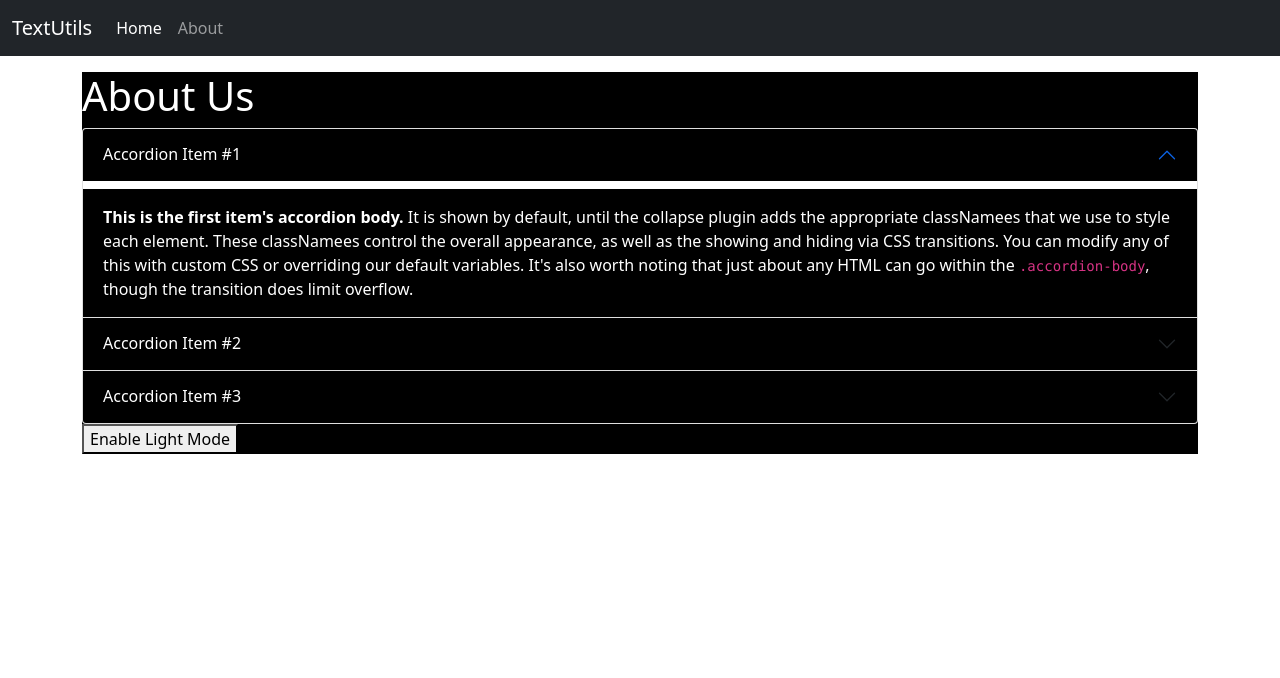
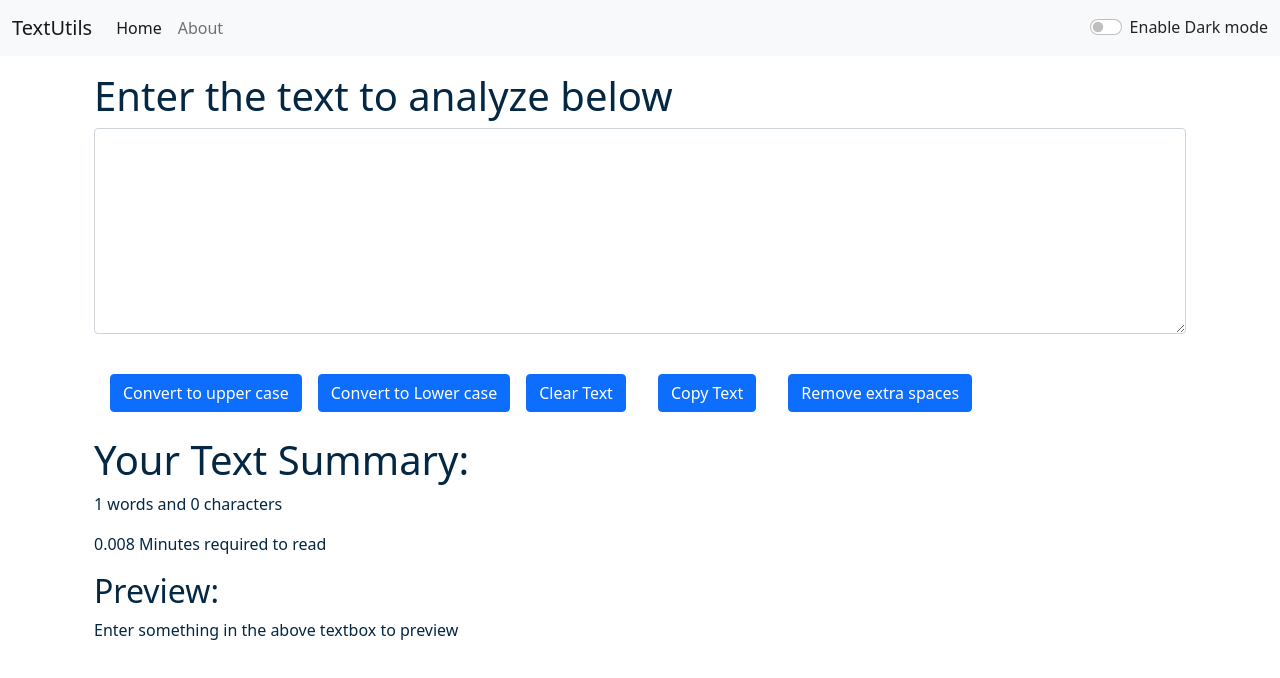
Before and after one commit to Samruddhi3915/TextUtils, a React (Create React App) app in the folder textutils/: page / in a window 1280 px wide. Shown: the top 678 px of the page. Built offline with nearby package versions, Linux system fonts and the light colour scheme.

Commit message:
Added new feature

```diff
--- a/textutils/src/App.js
+++ b/textutils/src/App.js
@@ -1,15 +1,34 @@
 import "./App.css";
+import React, { useState } from "react";
 import Navbar from "./components/Navbar";
 import TextForm from "./components/TextForm";
 import About from "./components/About";
 function App() {
+  const [mode, setMode] = useState("light");
+  const toggleMode = () => {
+    if (mode === "light") {
+      setMode("dark");
+      document.body.style.backgroundColor = "#042743";
+    } else {
+      setMode("light");
+      document.body.style.backgroundColor = "white";
+    }
+  };
   return (
     <>
-      <Navbar title="TextUtils" text="About"></Navbar>
+      <Navbar
+        title="TextUtils"
+        text="About"
+        mode={mode}
+        toggleMode={toggleMode}
+      ></Navbar>
       <div className="container my-3">
-        {/* <TextForm heading="Enter the text to analyze below"></TextForm>
-         */}
-        <About></About>
+        <TextForm
+          heading="Enter the text to analyze below"
+          mode={mode}
+        ></TextForm>
+
+        {/* <About></About> */}
       </div>
     </>
   );
--- a/textutils/src/components/Navbar.js
+++ b/textutils/src/components/Navbar.js
@@ -3,7 +3,9 @@
 export default function Navbar(props) {
   return (
     <>
-      <nav className="navbar navbar-expand-lg navbar-dark bg-dark">
+      <nav
+        className={`navbar navbar-expand-lg navbar-${props.mode} bg-${props.mode}`}
+      >
         <div className="container-fluid">
           <a className="navbar-brand" href="/#">
             {props.title}
@@ -32,6 +34,24 @@
                 </a>
               </li>
             </ul>
+            <div
+              class={`form-check form-switch text-${
+                props.mode === "light" ? "dark" : "light"
+              }`}
+            >
+              <input
+                className="form-check-input"
+                type="checkbox"
+                onClick={props.toggleMode}
+                id="flexSwitchCheckDefault"
+              />
+              <label
+                className="form-check-label"
+                htmlfor="flexSwitchCheckDefault"
+              >
+                Enable Dark mode
+              </label>
+            </div>
           </div>
         </div>
       </nav>
--- a/textutils/src/components/TextForm.js
+++ b/textutils/src/components/TextForm.js
@@ -19,17 +19,36 @@
     setTitle(event.target.value);
   };
 
+  const handleCopy = () => {
+    console.log("Text copied");
+    var text = document.getElementById("myBox");
+    text.select();
+    navigator.clipboard.writeText(text.value);
+  };
+  const handleExtraSpaces = () => {
+    let newText = title.split(/[ ]+/);
+    //this regex will remove spaces >1 and form an array which will later be joined by " "
+    setTitle(newText.join(" "));
+  };
   const [title, setTitle] = useState("");
   return (
     <>
-      <div className="container">
+      <div
+        className="container"
+        style={{ color: props.mode === "dark" ? "white" : "#042743" }}
+      >
         <h1>{props.heading}</h1>
         <div className="mb-3">
           <textarea
             className="form-control"
             value={title}
+            onChange={handleOnChange}
+            //{}-to write js and {} for object therefore {{}}
+            style={{
+              backgroundColor: props.mode === "dark" ? "grey" : "white",
+              color: props.mode === "dark" ? "white" : "#042743",
+            }}
             id="myBox"
-            onChange={handleOnChange}
             rows="8"
           ></textarea>
         </div>
@@ -45,15 +64,31 @@
         >
           Clear Text
         </button>
+        <button className="btn btn-primary my-4 mx-3" onClick={handleCopy}>
+          Copy Text
+        </button>
+        <button
+          className="btn btn-primary my-4 mx-3"
+          onClick={handleExtraSpaces}
+        >
+          Remove extra spaces
+        </button>
       </div>
-      <div className="container">
+      <div
+        className="container"
+        style={{ color: props.mode === "dark" ? "white" : "#042743" }}
+      >
         <h1>Your Text Summary:</h1>
         <p>
           {title.split(" ").length} words and {title.length} characters
         </p>
         <p>{0.008 * title.split(" ").length} Minutes required to read</p>
         <h2>Preview: </h2>
-        <p>{title}</p>
+        <p>
+          {title.length > 0
+            ? title
+            : "Enter something in the above textbox to preview"}
+        </p>
       </div>
     </>
   );
```
